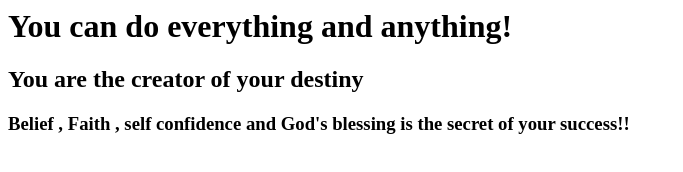
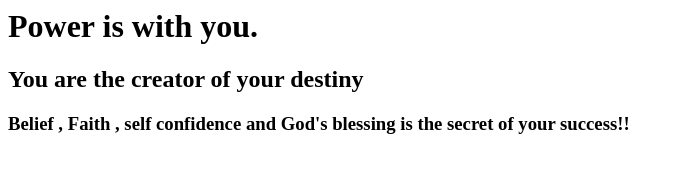
Before and after one commit to shaillenkumar/firstgitrepo, a plain HTML site: page index.html in a window 1280 px wide. Shown: the whole page, without its empty margins (0-683 px from the left). Drawn offline with Linux system fonts and the light colour scheme.

Commit message:
edited quote1 further

```diff
--- a/index.html
+++ b/index.html
@@ -2,7 +2,7 @@
 <head></head>
 <body>
 
-<h1> You can do everything and anything! </h1>
+<h1>Power is with you. </h1>
 <h2> You are the creator of your destiny </h2>
 <h3>Belief , Faith , self confidence and God's blessing is the secret of your success!!</h3>
 
```
